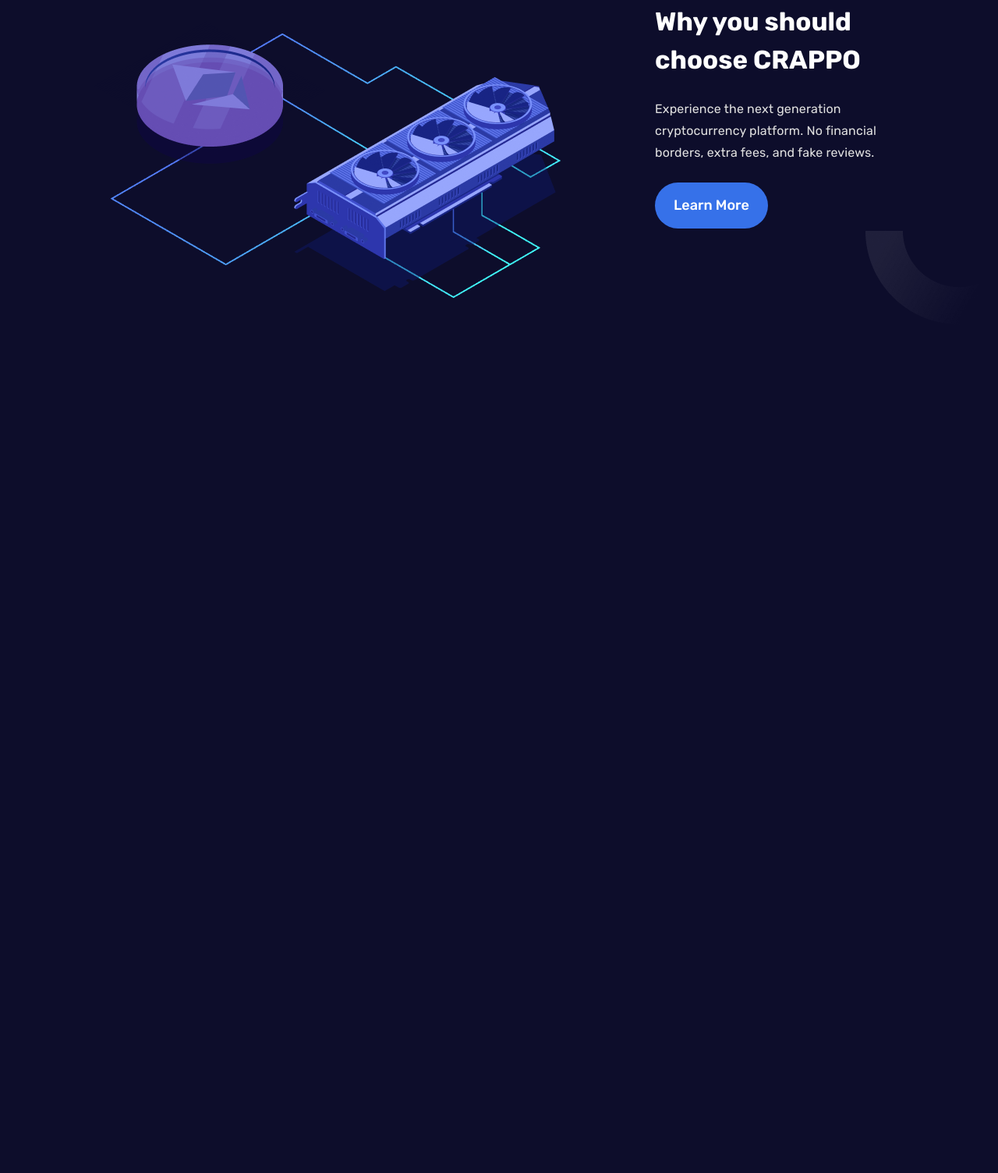
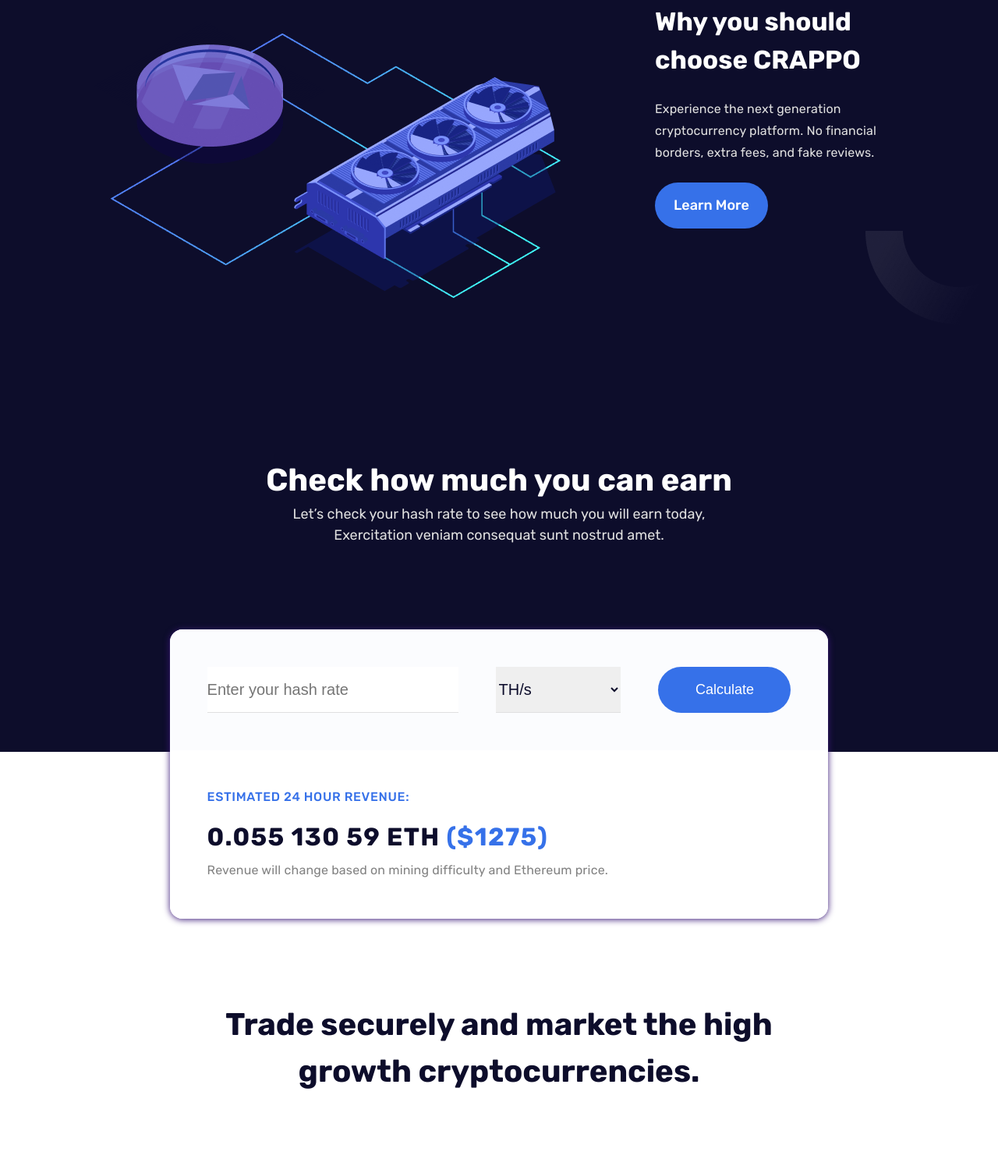
Before and after one commit to adetoyese607/coding-challenge, a plain HTML site: page index.html in a window 1280 px wide. Shown: the part 1245-2749 px from the top of the page at 78% size. Before the commit the page ends 1671 px from the top, so only its background shows below. Drawn offline with Linux system fonts and the light colour scheme.

Commit message:
going on

```diff
--- a/css/style.css
+++ b/css/style.css
@@ -324,3 +324,150 @@ border-radius: 32px;
         .content .u{
             bottom: -30px;
         }
+
+
+        /* Earn text */
+        .earn-text{
+            padding-top: 100px;
+            padding-bottom: 64px;
+            text-align: center;
+        }
+        .earn-text h5{
+            font-weight: 700;
+font-size: 40px;
+line-height: 150%;
+text-align: center;
+color: #FFFFFF;
+  }
+  .earn-text p{
+ font-weight: 400;
+font-size: 18px;
+line-height: 150%;
+text-align: center;
+color: #E0E0E0;
+  }
+
+  /* Calculate */
+  .calculate{
+    background-color: #FFFFFF;
+    color: #0D0D2B;
+    /* padding: 48px; */
+    margin-bottom: 100px;
+    display: flex;
+    flex-direction: column;
+    width: 66%;
+    /* left: 0; */
+    left: 17%;
+    top: -29%;
+    border-radius: 16px;
+    position: absolute;
+box-shadow:  0px 1px 8px #391777;
+
+  }
+  .base1{
+    display: flex;
+    gap: 48px;
+    padding: 48px;
+    /* background-color: red; */
+    background: #FBFCFE;
+    border-radius: 16px 16px 0px 0px;
+  }
+ .base1 input {
+    width: 50%;
+ }
+ .base1 select, button{
+    width: 25%;
+
+ }
+ .base1 button{
+    /* padding: 0padd; */
+    border: 0;
+    padding: 16px 32px;
+    background: #3671E9;
+border-radius: 32px;
+font-weight: 500;
+font-size: 18px;
+line-height: 150%;
+text-align: center;
+color: #FFFFFF;
+transition:all 0.3s linear;
+ }
+  .base1 input, select{
+    border:none;
+    border-bottom: 1px solid #E0E0E0;
+    padding: 8px 0px;
+    /* outline: none; */
+  }
+  [placeholder]:focus::-webkit-input-placeholder {
+    transition: text-indent 0.4s 0.4s ease;
+    text-indent: -100%;
+    opacity: 1;
+ }
+ input, select{
+    font-weight: 400;
+font-size: 20px;
+color: #0D0D2B;
+ }
+ .base1 button:hover{
+    transform: scale(1.03);
+ }
+
+
+ .base2{
+    display: flex;
+    padding: 48px;
+    background-color: firebrick;
+    flex-direction: column;
+    gap: 5px;
+    background: #FFFFFF;
+border-radius: 0px 0px 16px 16px;
+/* box-shadow: 0px 0px 40px #391777; */
+/* mix-blend-mode: overlay; */
+ }
+ .base2 h3{
+    margin-bottom: 10px;
+    font-weight: 500;
+font-size: 16px;
+line-height: 150%;
+letter-spacing: 0.04em;
+text-transform: uppercase;
+color: #3671E9;
+ }
+ .base2 h2{
+    font-weight: 700;
+font-size: 32px;
+line-height: 150%;
+letter-spacing: 0.04em;
+color: #0D0D2B;
+ }
+ .base2 h2 span{
+    color: #3671E9;
+ }
+ .base2 p{
+    font-weight: 400;
+font-size: 16px;
+line-height: 28px;
+letter-spacing: 0.01em;
+color: #828282;
+ }
+
+
+ /* white background */
+ .white{
+    background-color: #FFFFFF;
+    color: #0D0D2B;
+    padding-top: 320px;
+    padding-bottom: 100px;
+    /* height: 700px; */
+    position: relative;
+    top: 200px;
+ }
+ .white h4{
+    text-align: center;
+    font-weight: 700;
+font-size: 40px;
+line-height: 150%;
+/* or 60px */
+
+text-align: center;
+ }
--- a/index.html
+++ b/index.html
@@ -80,7 +80,7 @@
                     </div>
                     <div class="flex one">
                         <div class="icon">
-                            <img src="./assets/icon/Bar Chart.png">
+                            <img src="./assets/icon/Person.png">
                         </div>
                         <div class="flex-text">
                             <h5>10M+</h5>
@@ -89,7 +89,7 @@
                     </div>
                     <div class="flex one">
                         <div class="icon">
-                            <img src="./assets/icon/Bar Chart.png">
+                            <img src="./assets/icon/Earth.png">
                         </div>
                         <div class="flex-text">
                             <h5>195</h5>
@@ -112,12 +112,50 @@
                     <img class="d" src="./assets/D.png">
                    <img class="u" src="./assets/u.png">
                 </div>
+
+                <div class="earn-text">
+                    <h5>Check how much you can earn</h5>
+                    <p>Let’s check your hash rate to see how much you will earn today, <br>
+                        Exercitation veniam consequat sunt nostrud amet.</p>
+                </div>
+
+
+
+
+
+
+
+
+
             </div>
         </div>
 </div>
 </section>
 
+<section class="white">
+    <div class="row">
+        <div class="calculate">
+            <div class="base1">
+                <input id="enter" type="text" placeholder="Enter your hash rate">
+                <select>
+                    <option>TH/s</option>
+                    </select>
+                    <button type="button">Calculate</button>
+            </div>
+            <div class="base2">
+                <h3>ESTIMATED 24 HOUR REVENUE:</h3>
+                <h2>0.055 130 59 ETH <span>($1275)</span></h2>
+                <p>Revenue will change based on mining difficulty and Ethereum price.</p>
+            </div>
 
+        </div>
+
+<h4>Trade securely and market the high
+    <br> growth cryptocurrencies.</h4>
+
+
+    </div>
+</section>
 
 
 
```
